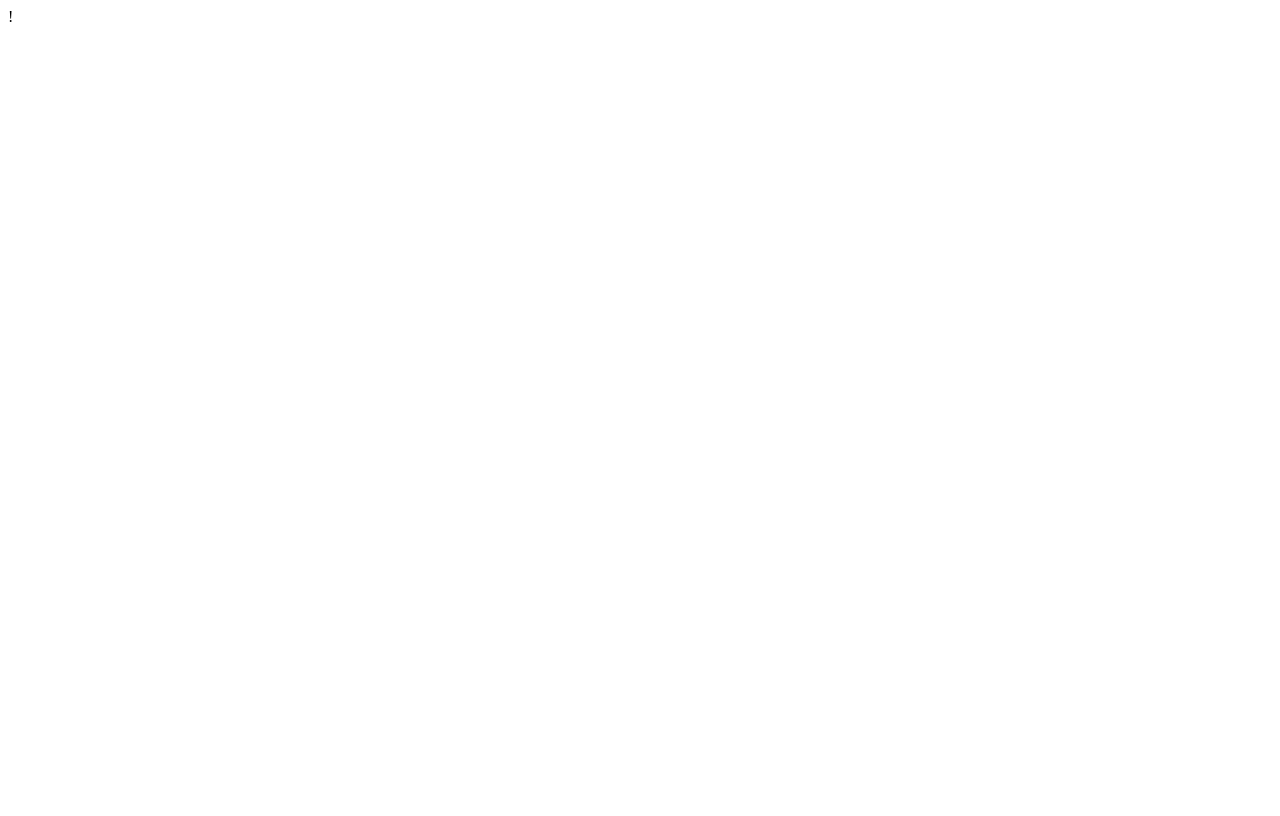
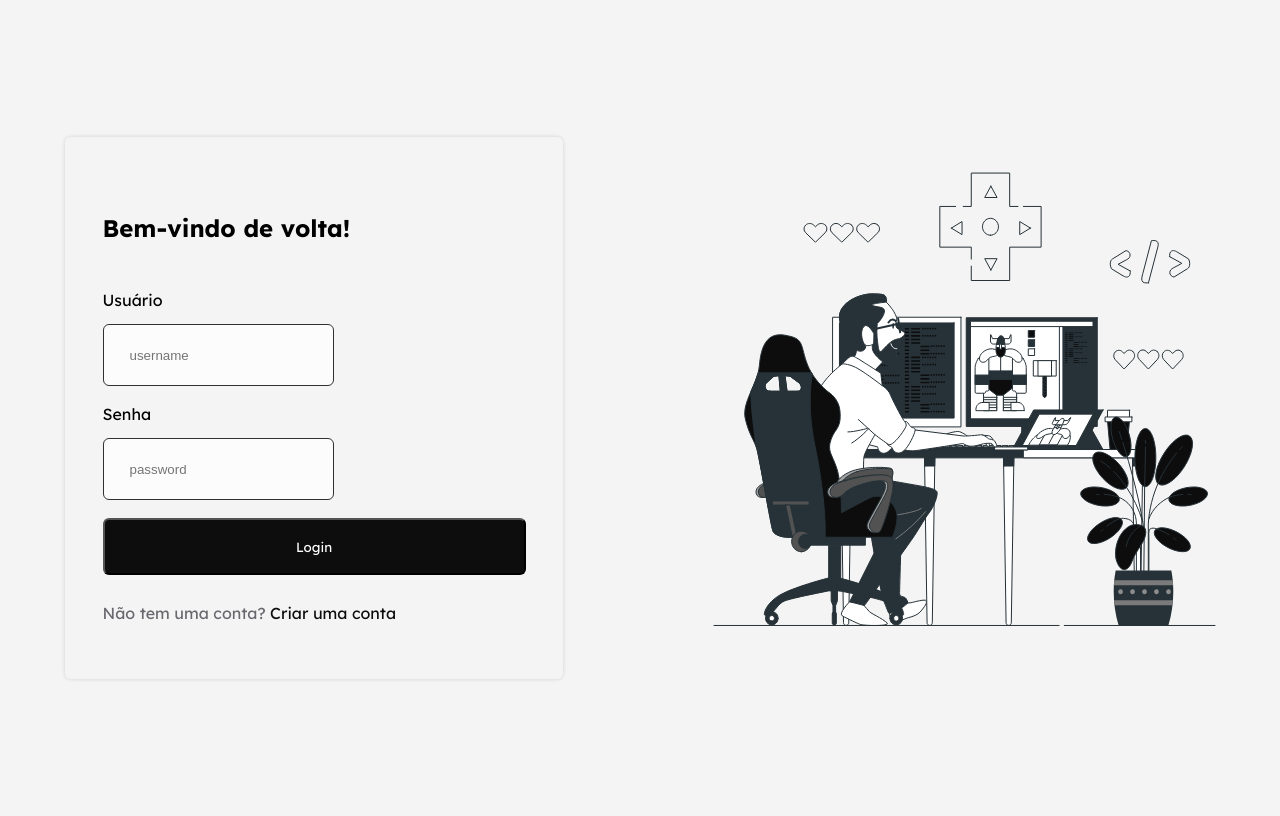
Before and after one commit to igor-gdf/testew, a Flask app: page /login in a window 1280 px wide. Before the commit the page is almost empty. Before the commit the page ends 22 px from the top, so only its background shows below. Run offline with Flask 3, Linux system fonts and the light colour scheme.

Commit message:
Finalizando base de Login

```diff
--- a/static/css/global.css
+++ b/static/css/global.css
@@ -1,11 +1,9 @@
-@import url('https://fonts.googleapis.com/css2?family=Archivo:ital,wght@0,100..900;1,100..900&family=Sora:wght@100..800&display=swap');
+@import url('https://fonts.googleapis.com/css2?family=Lexend:wght@100..900&display=swap');
 
-body{
-    font-family: "sora", sans-serif;
+body, button{
+    font-family: "Lexend", sans-serif;
 }
-button{
-    font-family: "Archivo", sans-serif;
-}
+
 .white{
     color: #fff;
 }
--- /dev/null
+++ b/static/css/login.css
@@ -0,0 +1,87 @@
+body {
+    display: flex;
+    justify-content: center;
+    min-height: 100vh;
+    background-color: #f4f4f4;
+}
+
+.login{
+    display: flex;
+    align-items: center;
+    gap: 150px;
+}
+
+.login_forms{
+    display: flex;
+    width: 498px;
+    height: 542px;
+    justify-content: center;
+    align-items: center;
+    gap: 10px;
+    border-radius: 6px;
+    box-shadow: 0px 0px 4px 0px rgba(0, 0, 0, 0.14);
+}
+
+.forms_content{
+    display: flex;
+    width: 422px;
+    flex-direction: column;
+    align-items: flex-start;
+    gap: 28px;
+    flex-shrink: 0;
+}
+
+.forms{
+    display: flex;
+    flex-direction: column;
+    align-items: flex-start;
+    gap: 18px;
+}
+
+.input_box{
+    display: flex;
+    flex-direction: column;
+    align-items: flex-start;
+    gap: 14px;
+}
+
+.input{
+    display: flex;
+    height: 60px;
+    padding: 0px 26px;
+    align-items: center;
+    gap: 10px;
+    border-radius: 6px;
+    border: 0.6px solid #313135;
+    background: #FCFCFC;
+    outline: none;
+    transition: border 0.2s ease, box-shadow 0.2s ease;
+}
+
+.input:focus {
+    border: 0.6px solid #0D0D0E; /* Define uma cor para o foco */
+    box-shadow: 0 0 5px rgba(13, 13, 14, 0.3); /* Adiciona um efeito de sombra */
+}
+
+.button{
+    display: flex;
+    width: 423px;
+    height: 57px;
+    padding: 17px 188px;
+    justify-content: center;
+    align-items: center;
+    gap: 10px;
+    border-radius: 6px;
+    background: #0D0D0E;
+    cursor: pointer;
+}
+
+.forms_content a{
+    color: #0D0D0E;
+    text-decoration: none;
+}
+
+.forms_content p{
+    color: #68686E;
+
+}
--- a/templates/login.html
+++ b/templates/login.html
@@ -1 +1,33 @@
-!
+<!DOCTYPE html>
+<html lang="en">
+<head>
+    <meta charset="UTF-8">
+    <meta name="viewport" content="width=device-width, initial-scale=1.0">
+    <title>Login</title>
+    <link rel="stylesheet" href="{{url_for('static', filename='css/style.css')}}">
+    <link rel="stylesheet" href="{{url_for('static', filename='css/login.css')}}">
+    <link rel="stylesheet" href="{{url_for('static', filename='css/global.css')}}">
+</head>
+<body>
+        <div class="login">
+            <div class="login_forms">
+                <div class="forms_content">
+                    <h2>Bem-vindo de volta!</h2>
+                    <form class="forms" action="{{ url_for('login') }}" method="post">
+                            <div class="input_box">
+                                <label for="login" class="form-label">Usuário</label>
+                                <input class="input" type="text" class="form-control" id="usuario" name="usuario" placeholder="username">
+                            </div>
+                            <div class="input_box">
+                                <label for="senha" class="form-label">Senha</label>
+                                <input class="input" type="password" class="form-control" id="senha" name="senha" placeholder="password">
+                            </div>
+                        <button class="button white" type="submit">Login</button>
+                    </form>
+                    <p>Não tem uma conta?  <a href="">Criar uma conta</a></p>
+                </div>
+            </div>
+            <img src="{{url_for('static', filename='imgs/login/bro.svg')}}" alt="">
+        </div>
+</body>
+</html>
```
Also changed, not shown: static/imgs/login/bro.svg (added).
